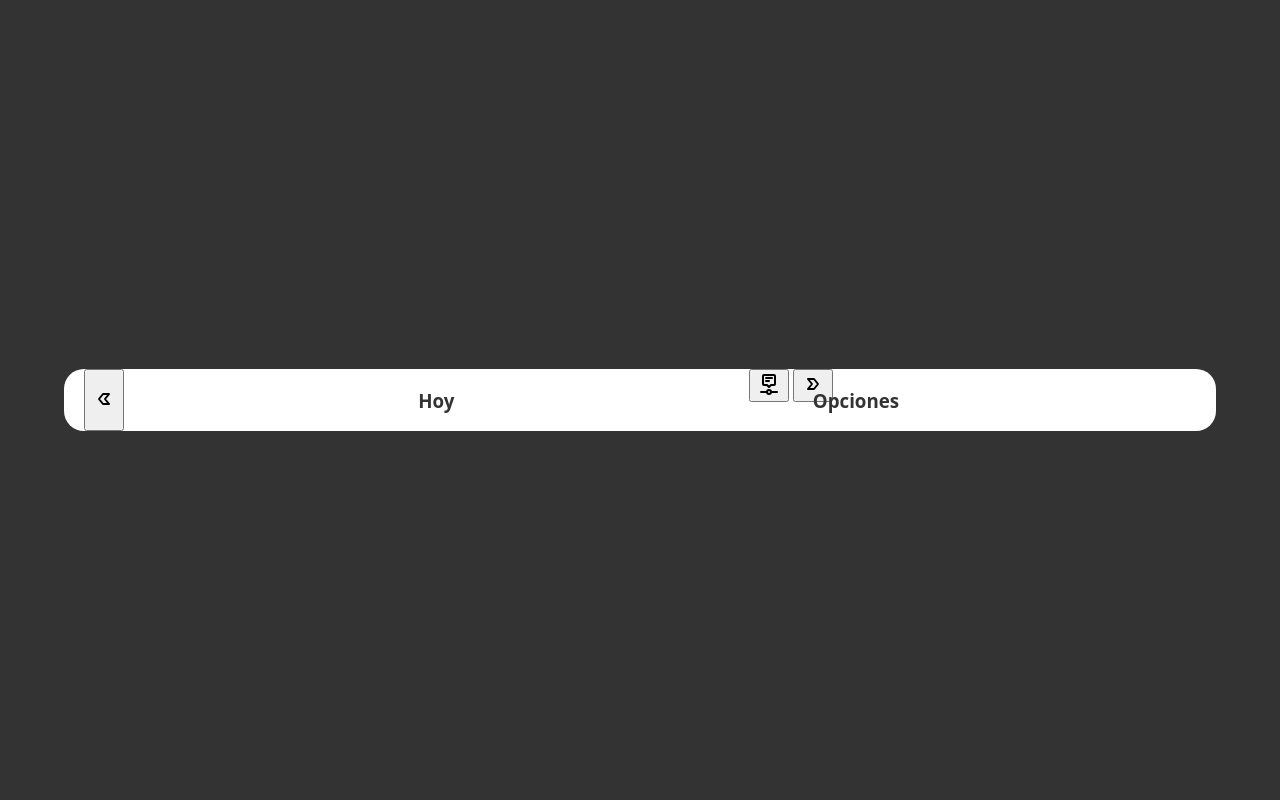
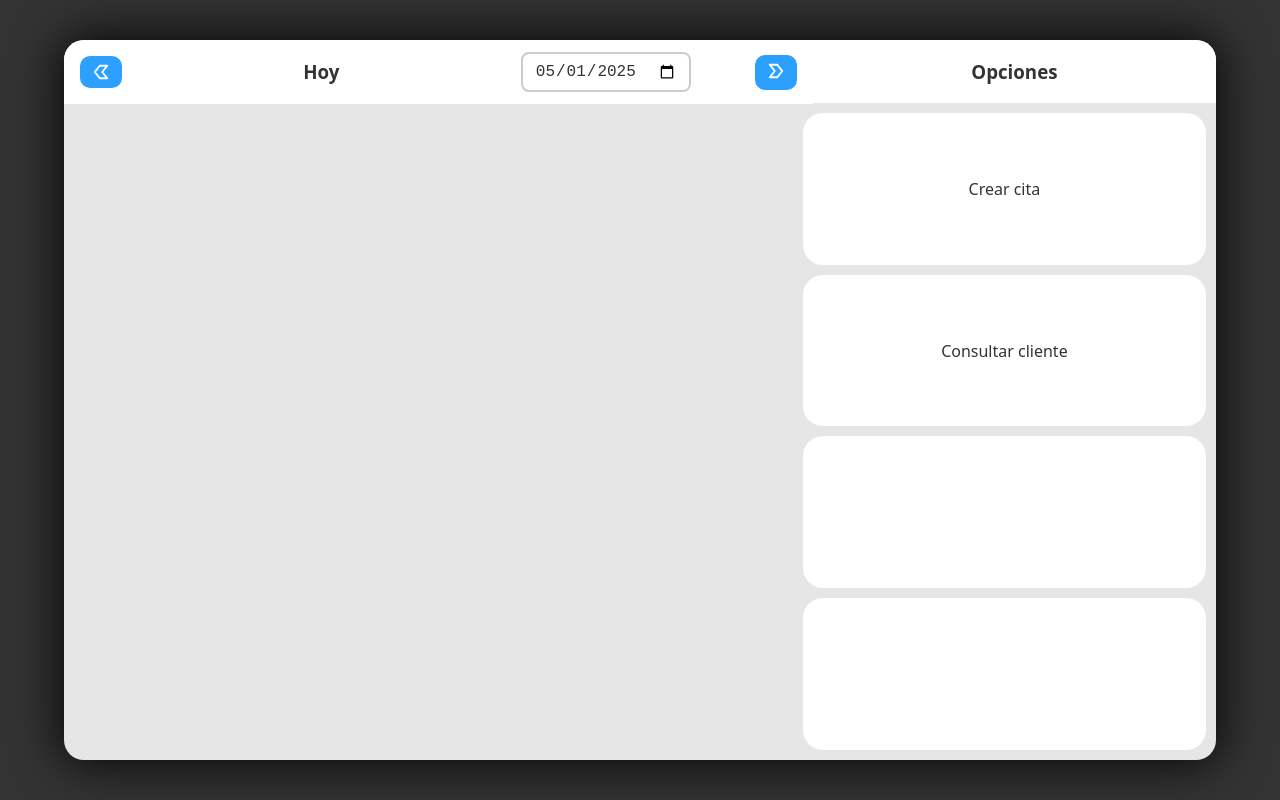
Before and after one commit to DiegoR-06/app-gestion, a plain HTML site: page frontend/index.html in a window 1280 px wide. Drawn offline with Linux system fonts and the light colour scheme.

Commit message:
frontend update before db

```diff
--- a/frontend/index.html
+++ b/frontend/index.html
@@ -10,6 +10,7 @@
         <main>
             <div class="contenedor-citas">
                 <header class="header-citas">
+                    <div class="botones-izq-header">
                         <button>
                             <svg
                                 xmlns="http://www.w3.org/2000/svg"
@@ -18,32 +19,17 @@
                                 viewBox="0 0 24 24"
                                 fill="none"
                                 stroke="currentColor"
-                            stroke-width="2"
+                                stroke-width="1.5"
                                 stroke-linecap="round"
                                 stroke-linejoin="round"
                             >
                                 <path d="M11 17h6l-4 -5l4 -5h-6l-4 5z" />
                             </svg>
                         </button>
+                    </div>
                     <h3>Hoy</h3>
                     <div class="botones-drch-header">
-                        <button><svg
-                            xmlns="http://www.w3.org/2000/svg"
-                            width="24"
-                            height="24"
-                            viewBox="0 0 24 24"
-                            fill="none"
-                            stroke="currentColor"
-                            stroke-width="2"
-                            stroke-linecap="round"
-                            stroke-linejoin="round"
-                          >
-                            <path d="M12 20m-2 0a2 2 0 1 0 4 0a2 2 0 1 0 -4 0" />
-                            <path d="M10 20h-6" />
-                            <path d="M14 20h6" />
-                            <path d="M12 15l-2 -2h-3a1 1 0 0 1 -1 -1v-8a1 1 0 0 1 1 -1h10a1 1 0 0 1 1 1v8a1 1 0 0 1 -1 1h-3l-2 2z" />
-                            <path d="M9 6h6" />
-                            <path d="M9 9h3" /></button>
+                        <input type="date" id="fecha" name="fecha" />
                         <button>
                             <svg
                                 xmlns="http://www.w3.org/2000/svg"
@@ -52,7 +38,7 @@
                                 viewBox="0 0 24 24"
                                 fill="none"
                                 stroke="currentColor"
-                                stroke-width="2"
+                                stroke-width="1.5"
                                 stroke-linecap="round"
                                 stroke-linejoin="round"
                             >
@@ -66,10 +52,12 @@
                 <header>
                     <h3>Opciones</h3>
                 </header>
-                <div class="op op1"></div>
-                <div class="op op2"></div>
+                <div class="opciones">
+                    <div class="op op1">Crear cita</div>
+                    <div class="op op2">Consultar cliente</div>
                     <div class="op op3"></div>
                     <div class="op op4"></div>
+                </div>
             </div>
         </main>
     </body>
--- a/frontend/main.js
+++ b/frontend/main.js
@@ -0,0 +1,3 @@
+// FECHA POR DEFECTO LA DE HOY
+const hoy = new Date().toISOString().split("T")[0]; // formato YYYY-MM-DD
+document.getElementById("fecha").value = hoy;
--- a/frontend/styles.css
+++ b/frontend/styles.css
@@ -15,16 +15,102 @@ body {
 main {
     display: flex;
     width: 90vw;
-    background-color: #fff;
+    background-color: #e6e6e6;
     border-radius: 20px;
+    height: 90vh;
+    box-shadow: 0 0 50px rgb(0, 0, 0);
 }
 .contenedor-citas {
     width: 65%;
 }
+/*HEADER*/
 .header-citas {
     width: 100%;
     display: flex;
     justify-content: space-between;
-    padding-left: 20px;
-    padding-right: 20px;
+    height: 4rem;
+    background-color: #fff;
+    border-radius: 20px 0 0 0;
 }
+.botones-izq-header {
+    display: flex;
+    height: 100%;
+}
+.botones-izq-header button {
+    margin-top: 1rem;
+    margin-bottom: 1rem;
+    margin-left: 1rem;
+    border-radius: 10px;
+    color: #fff;
+}
+
+.header-citas button {
+    background-color: #2ca0ff;
+    border: none;
+    cursor: pointer;
+    border-radius: 10px;
+    color: #fff;
+}
+.header-citas button svg {
+    width: 30px;
+    height: 30px;
+    cursor: pointer;
+}
+.botones-drch-header {
+    display: flex;
+    align-items: center;
+    height: 100%;
+    gap: 4rem;
+    margin-right: 1rem;
+}
+
+input[type="date"] {
+    padding: 0.5rem 0.75rem;
+    font-size: 1rem;
+    border: 2px solid #ccc;
+    border-radius: 8px;
+    background-color: #fff;
+    color: #333;
+    transition: border-color 0.3s ease, box-shadow 0.3s ease;
+    appearance: none; /* Para evitar estilos del sistema */
+    -webkit-appearance: none;
+    cursor: pointer;
+}
+.contenedor-opciones {
+    width: 35%;
+    display: flex;
+    flex-direction: column;
+}
+.contenedor-opciones header {
+    display: flex;
+    justify-content: center;
+    align-items: center;
+    width: 100%;
+    background-color: #fff;
+    border-radius: 0 20px 0 0;
+    height: 4rem;
+}
+/*HEADER*/
+
+/* OPCIONES */
+.opciones {
+    display: flex;
+    flex-direction: column;
+    justify-content: space-around;
+    align-items: center;
+    width: 100%;
+    height: 90%;
+    gap: 10px;
+    margin-top: 10px;
+    margin-bottom: 10px;
+}
+.op {
+    display: flex;
+    justify-content: center;
+    align-items: center;
+    width: 100%;
+    height: 25%;
+    border-radius: 20px;
+    background-color: #fff;
+    margin-right: 20px;
+}
```
Lines whose indentation alone changed are shown as unchanged.
